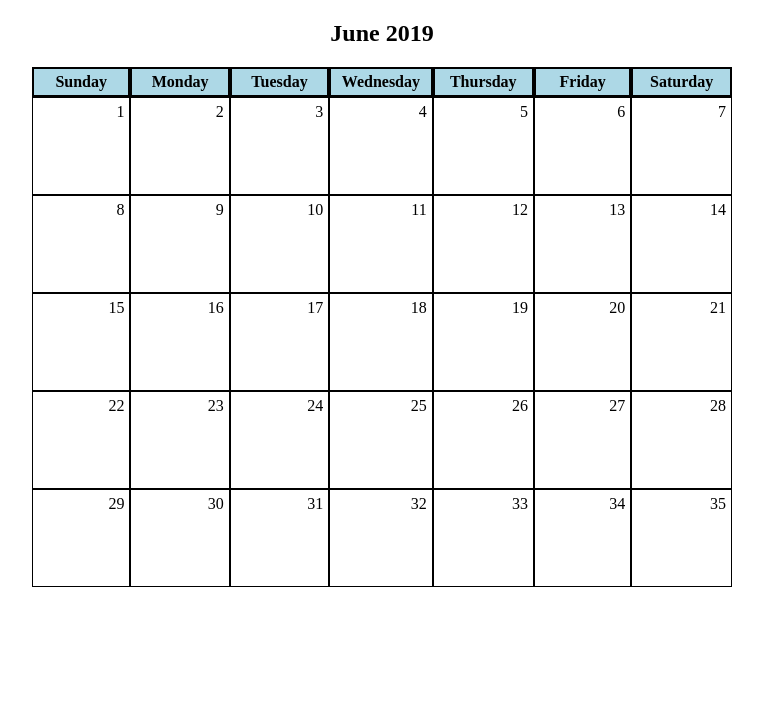
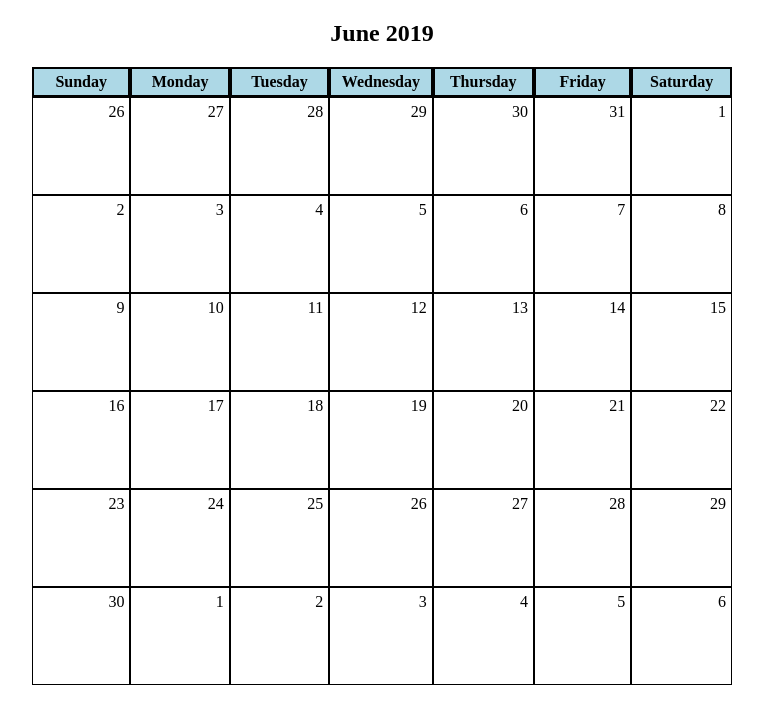
Before and after one commit to Adrian-Jablonski/React-Calendar, a React (Create React App) app: page / in a window 1280 px wide. Shown: the top 724 px of the page, without its empty margins (258-1021 px from the left). Built offline with nearby package versions, Linux system fonts and the light colour scheme; the HTML template or start-up script is replaced by a standard one.

Commit message:
Calendar populates with correct dates

```diff
--- a/src/components/Month.js
+++ b/src/components/Month.js
@@ -1,23 +1,27 @@
-import React from 'react';
+import React, {Component} from 'react';
 import Week from './Week';
 import TableHeader from './TableHeader';
 
-const Month = () => {
+import getCalendarDates from '../functions/calendarDatesCalc'
 
-    var date = new Date();
-    var firstDay = new Date(date.getFullYear(), date.getMonth(), 1);
-    var lastDay = new Date(date.getFullYear(), date.getMonth() + 1, 0);
-    let monthStartDay = firstDay.getDay();
+class Month extends Component {
+
+    state = {
+        calendarDates: getCalendarDates()
+    }
+
+
+    render() {
 
         let weeksArr = [];
-    for (var i = 0; i < 5; i++) {
+        for (var i = 0; i < 6; i++) {
             weeksArr.push(
             <Week
                 weekNumb={i}
                 key={i}
+                calendarDates= {this.state.calendarDates}
             ></Week>)
         }
-
         return (
             <div id="calendar">
                 <h2 id="month-name">June 2019</h2>
@@ -36,4 +40,7 @@ const Month = () => {
     }
 
 
+}
+
+
 export default Month;
--- a/src/components/Week.js
+++ b/src/components/Week.js
@@ -1,11 +1,13 @@
 import React from 'react';
 import Day from './Day';
 
-const Week = ({weekNumb}) => {
+const Week = ({weekNumb, calendarDates}) => {
 
     let dayArr = [];
     for (var i = 0; i < 7; i++) {
-        let dayNumber = (i+1) + (weekNumb * 7)
+        let calBoxNumber = (i+1) + (weekNumb * 7) - 1;
+        let calDatesLen = calendarDates.length;
+        let dayNumber = (calBoxNumber < calDatesLen) ? calendarDates[calBoxNumber].getDate() : (calBoxNumber - calDatesLen) + 1;
         dayArr.push(
         <Day
             dayNumb={dayNumber}
--- /dev/null
+++ b/src/functions/calendarDatesCalc.js
@@ -0,0 +1,20 @@
+function getCalendarDates() {
+    var date = new Date();
+    var firstDay = new Date(date.getFullYear(), date.getMonth(), 1);
+    var lastDay = new Date(date.getFullYear(), date.getMonth() + 1, 1);
+    let monthStartDay = firstDay.getDay();
+
+    let calendarDates = [];
+
+    date.setDate(firstDay.getDate() - monthStartDay);   // finds sunday before first day of month
+
+    while (date <= lastDay) {
+        let newDate = new Date(date);
+        calendarDates.push(newDate);
+        date.setDate(newDate.getDate() + 1);
+    }
+
+    return calendarDates
+}
+
+export default getCalendarDates;
```
Lines whose indentation alone changed are shown as unchanged.
